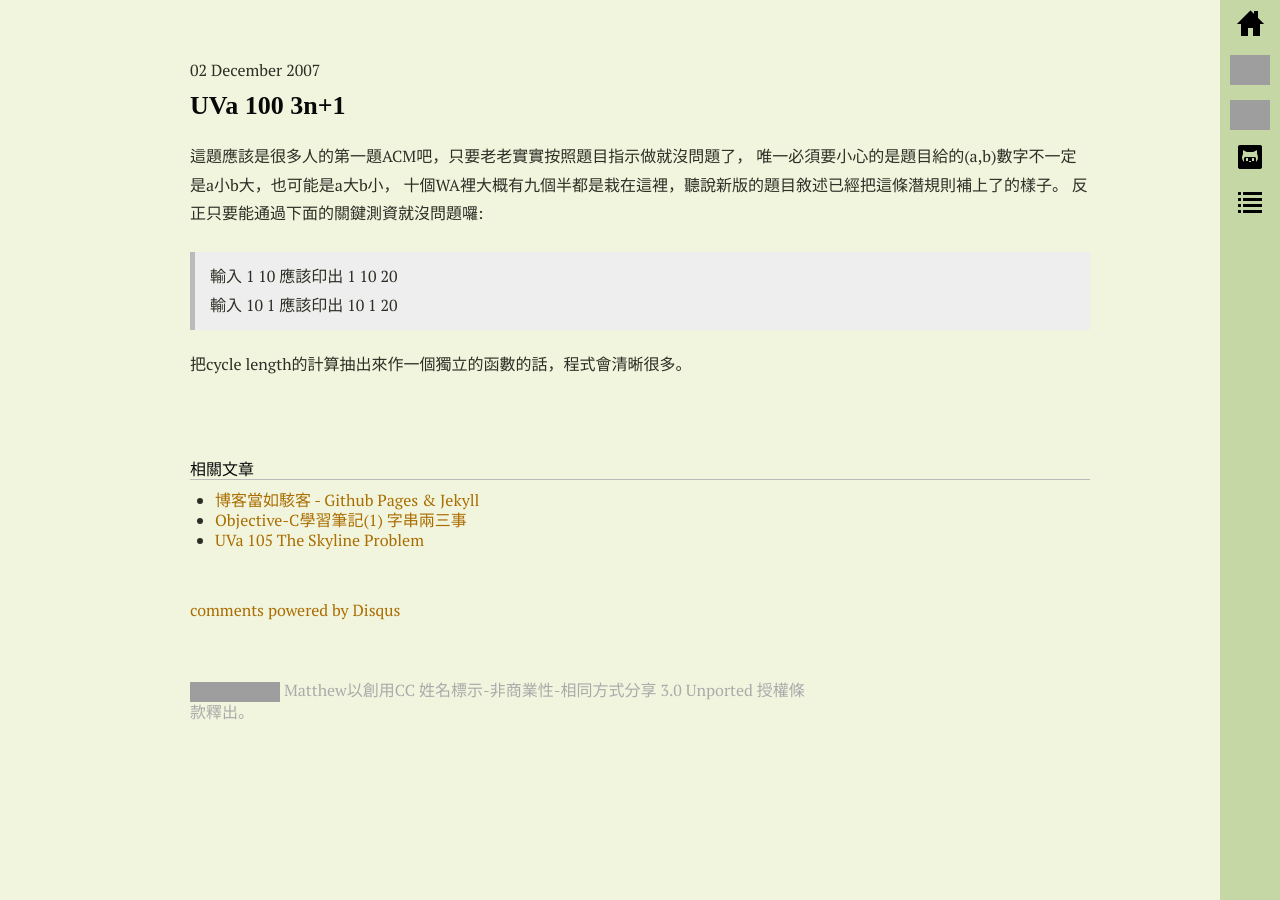
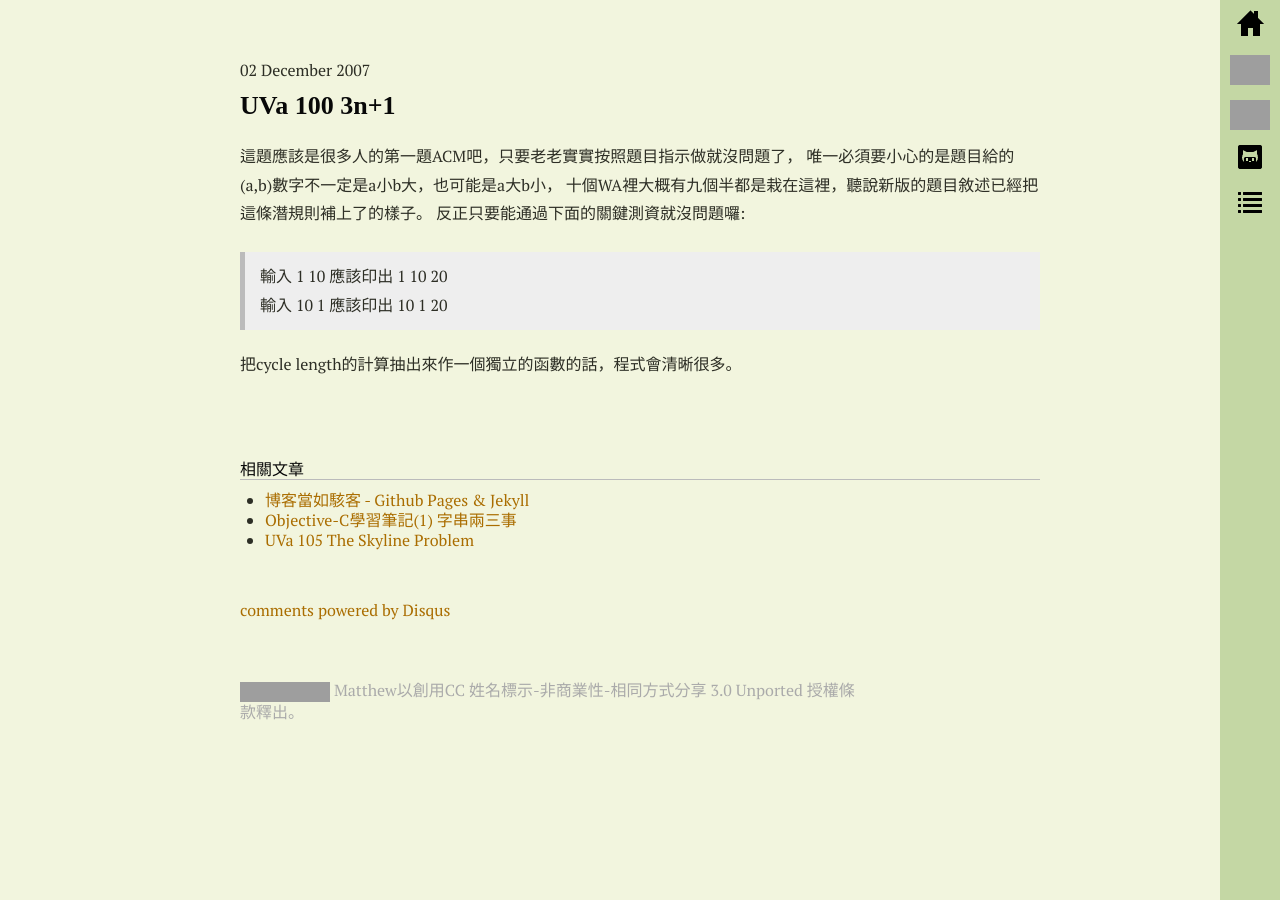
Before and after one commit to sndnvaps/sndnvaps.github.io, a Jekyll site: the page built from _posts/UVa/2007-12-02-uva-100-3n+1.md, in a window 1280 px wide. Built offline with Jekyll 4.4.1, drawn with Linux system fonts in a browser that asks for light colours; Markdown is read by kramdown in place of the engine named in the settings; comment, search, counter and statistics services are not loaded; grey boxes are pictures that could not be loaded.

Commit message:
container=800px

```diff
--- a/_layouts/post.html
+++ b/_layouts/post.html
@@ -13,7 +13,7 @@
   body { font-family: 'PT Serif'; background-color:#F2F5DE; font-size: 16px; color: #2D2E25;}
   body a { color: #AA6D00; }
   body a:hover { color:#AA914B; }
-  .container { width: 900px; }
+  .container { width: 800px; }
 
   .post-body p { line-height: 1.8em; }
   .post-title { margin: 0; }
```
